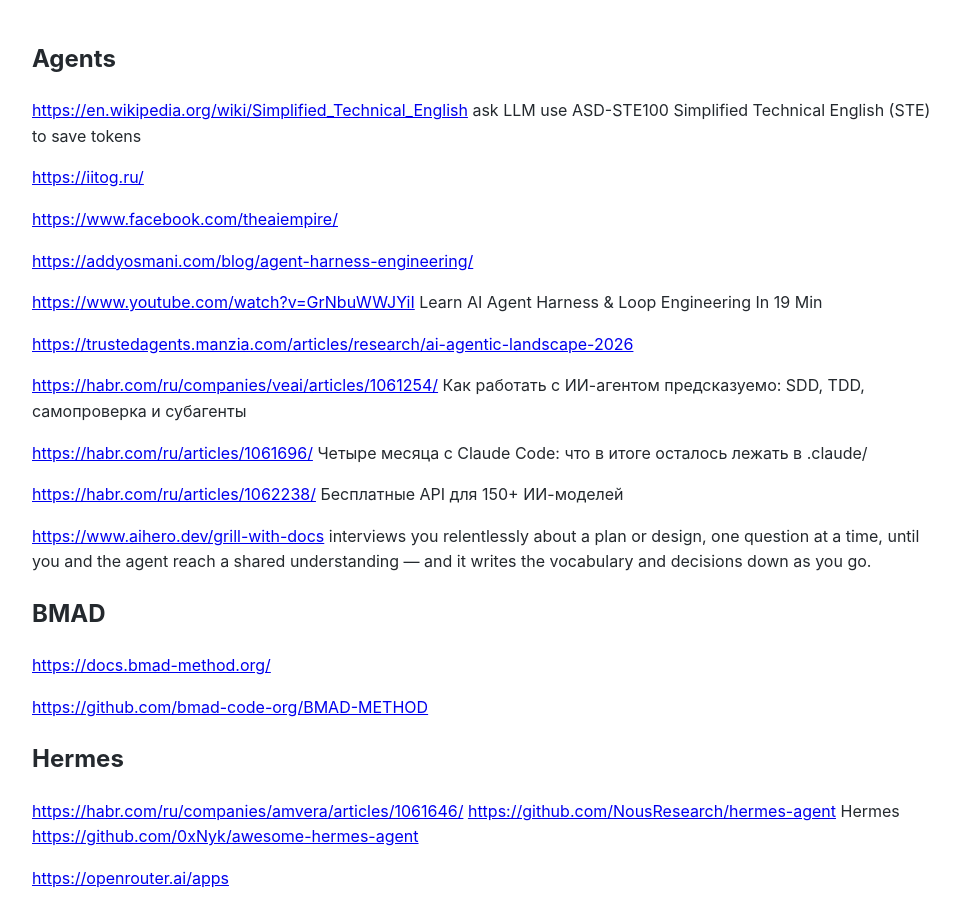
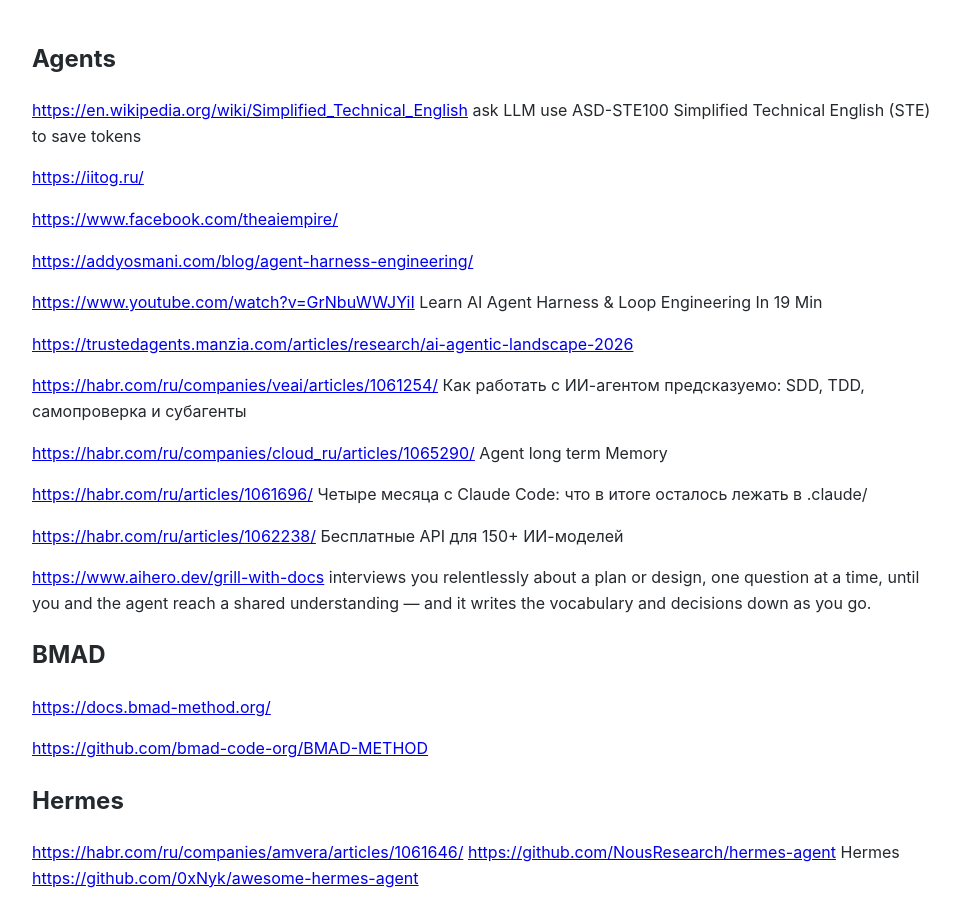
Before and after one commit to Michael-Lubinsky/michael-lubinsky.github.com, a Jekyll site: the page built from ml/agent.md, in a window 1280 px wide and 900 px high. Shown: the whole window, without its empty margins (158-1118 px from the left). Built offline with Jekyll 4.4.1, drawn with Linux system fonts in a browser that asks for light colours; our own code applies the rules of GitHub Pages for plain Markdown files.

Commit message:
Update agent.md

```diff
--- a/ml/agent.md
+++ b/ml/agent.md
@@ -14,6 +14,8 @@
 
 
 <https://habr.com/ru/companies/veai/articles/1061254/> Как работать с ИИ-агентом предсказуемо: SDD, TDD, самопроверка и субагенты
+
+<https://habr.com/ru/companies/cloud_ru/articles/1065290/> Agent long term Memory
 
 <https://habr.com/ru/articles/1061696/>  Четыре месяца с Claude Code: что в итоге осталось лежать в .claude/
 
```
